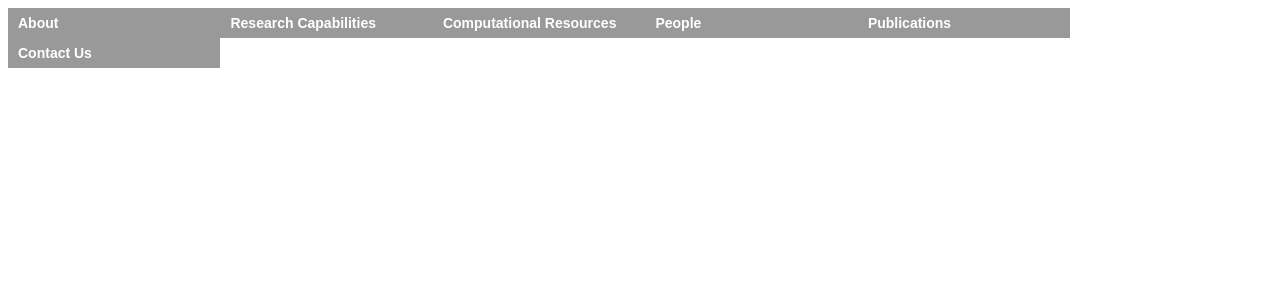
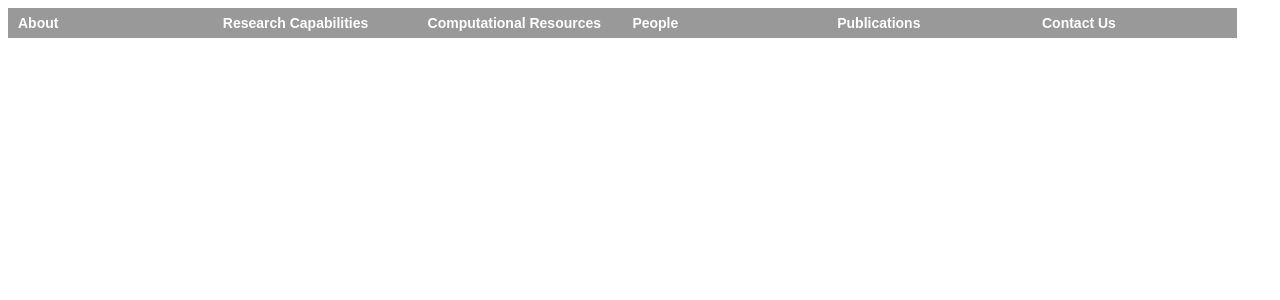
Before and after one commit to olinton/olinton.github.io, a PHP site: page / in a window 1280 px wide. Shown: the top 300 px of the page. Run offline with PHP 8.4, Linux system fonts and the light colour scheme.

Commit message:
Width change

```diff
--- a/css/main.css
+++ b/css/main.css
@@ -48,7 +48,7 @@
 
 .top-level-menu > li
 {
-	min-width: 16.6vw;
+	min-width: 16vw;
     position: relative;
     float: left;
     height: 30px;
```
